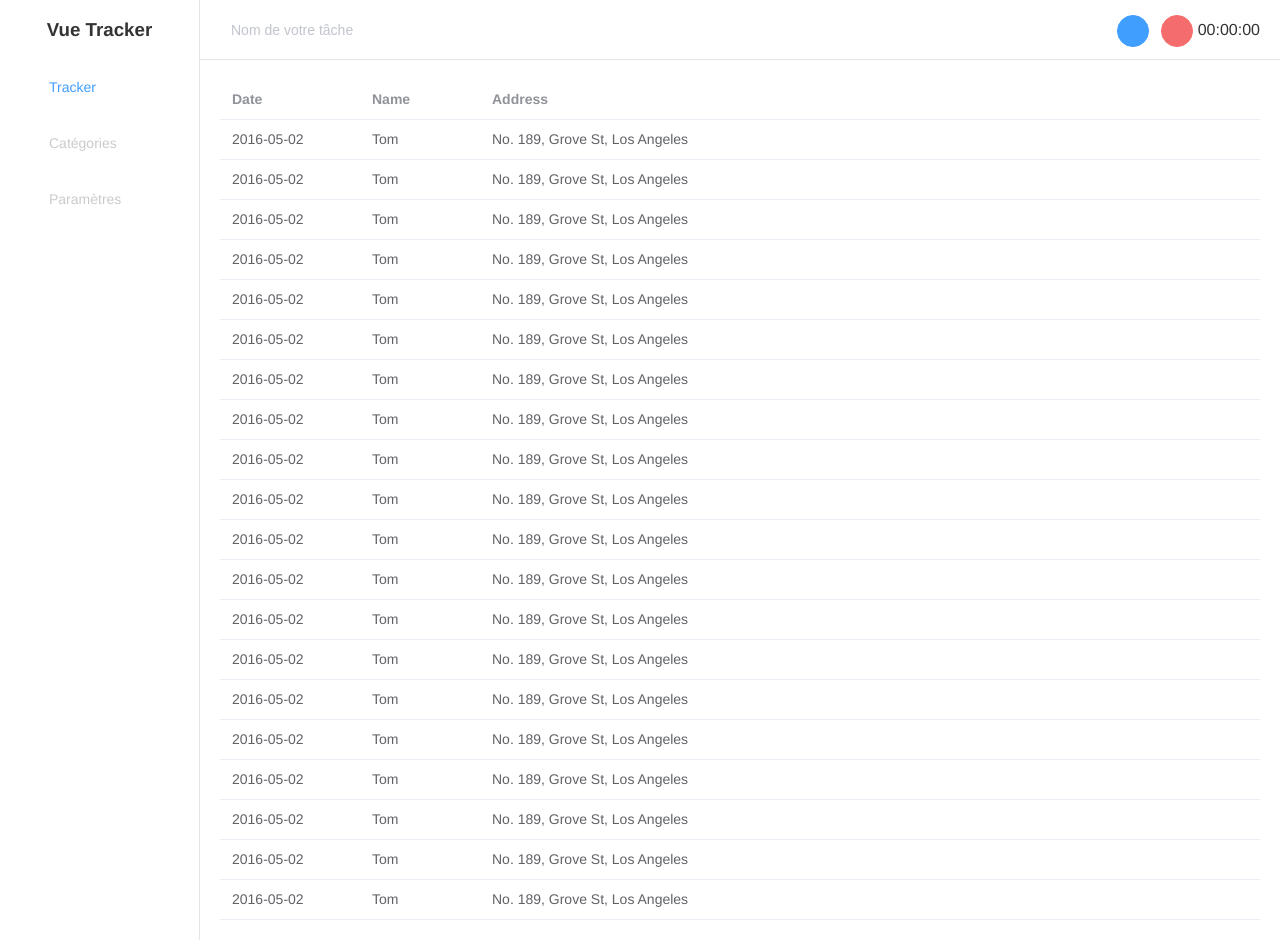
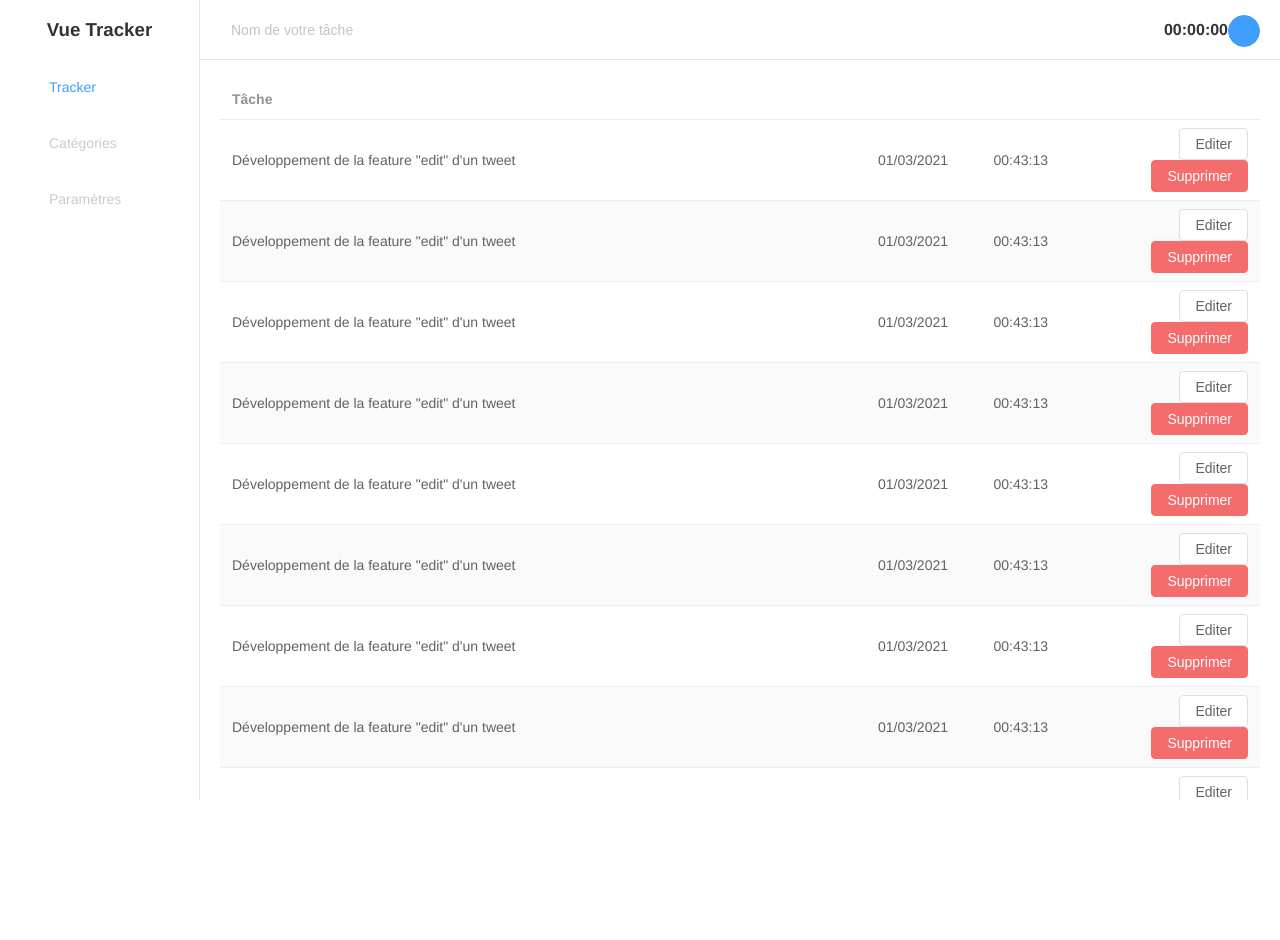
Before and after one commit to BernCell/vuetracker, a Vue app: page / in a window 1280 px wide. After the commit the page ends 800 px from the top, so only its background shows below. Built offline with nearby package versions, Linux system fonts and the light colour scheme.

Commit message:
S2-start Manipulation de components

```diff
--- a/index.html
+++ b/index.html
@@ -6,7 +6,7 @@
 
     <meta name="viewport" content="width=device-width, initial-scale=1.0" />
 
-    <title>Vite App</title>
+    <title>Vite App-Manipulation de components</title>
   </head>
 
   <body>
--- a/src/App.vue
+++ b/src/App.vue
@@ -1,28 +1,22 @@
 <template>
-<el-container>
+<el-container class="mainContainer" >
 
   <el-aside width="200px">
     <TheMenu/>
   </el-aside>
 
   <el-container>
+
     <el-header height="60px" >
-
       <TheTopTask />
-
     </el-header>
 
     <el-main>
-      <el-table :data="tableData">
-        <el-table-column prop="date" label="Date" width="140">
-        </el-table-column>
-        <el-table-column prop="name" label="Name" width="120">
-        </el-table-column>
-        <el-table-column prop="address" label="Address">
-        </el-table-column>
-      </el-table>
+      <TaskList :tasks="tasks" />
     </el-main>
+
   </el-container>
+
 </el-container>
 </template>
 
@@ -32,18 +26,22 @@
 <script>
 import TheMenu from "./components/TheMenu.vue"
 import TheTopTask from "./components/TheTopTask.vue"
+import TaskList from "./components/TaskList.vue"
+
   export default {
     components: {
       TheMenu,
-      TheTopTask },
+      TheTopTask,
+      TaskList
+      },
     data() {
-      const item = {
-        date: '2016-05-02',
-        name: 'Tom',
-        address: 'No. 189, Grove St, Los Angeles'
+      const sample = {
+        name: 'Développement de la feature "edit" d\'un tweet',
+        startTime: '01/03/2021',
+        endTime: '00:43:13',
       };
       return {
-        tableData: Array(20).fill(item)
+        tasks: Array(20).fill(sample)
       }
     }
   };
@@ -56,6 +54,11 @@
 body {margin:0}
 
 #app {
+  position: absolute;
+  top: 0;
+  left: 0;
+  bottom: 0;
+  right: 0;
   font-family: Avenir, Helvetica, Arial, sans-serif;
   -webkit-font-smoothing: antialiased;
   -moz-osx-font-smoothing: grayscale;
@@ -64,7 +67,10 @@
 
 }
 
+.mainContainer { height: 100%; }
+
 .el-aside {
+    height: 100%;
     color: #333;
     /* color:var(--el-text-color-primary); */
     /* border-right: solid 1px var(--el-menu-border-color) */
--- /dev/null
+++ b/src/components/TaskList.vue
@@ -0,0 +1,65 @@
+<template>
+
+  <el-table
+    :data="tasks"
+    stripe
+    style="width: 100%">
+
+    <el-table-column
+      prop="name"
+      label="Tâche">
+    </el-table-column>
+
+    <el-table-column
+      align="right"
+      prop="startTime"
+      label="Début et fin"
+      width="100">
+      <template #header></template>
+    </el-table-column>
+
+    <el-table-column
+      align="right"
+      prop="endTime"
+      label="Durée"
+      width="100">
+      <template #header></template>
+    </el-table-column>
+
+    <el-table-column
+      align="right"
+      label="Actions"
+      width="200">
+      <template #header></template>
+      <template #default="scope">
+        <el-button
+          size="mini"
+          @click="handleEdit(scope.$index, scope.row)">Editer</el-button>
+        <el-button
+          size="mini"
+          type="danger"
+          @click="handleDelete(scope.$index, scope.row)">Supprimer</el-button>
+      </template>
+    </el-table-column>
+
+  </el-table>
+</template>
+
+<script>
+  export default {
+    props: {
+      tasks: {
+        type: Array,
+        default: []
+      }
+    },
+    methods: {
+      handleEdit(index, row) {
+        console.log(index, row);
+      },
+      handleDelete(index, row) {
+        console.log(index, row);
+      }
+    }
+  }
+</script>
--- a/src/components/TheTopTask.vue
+++ b/src/components/TheTopTask.vue
@@ -1,16 +1,14 @@
 <template>
   <el-row>
-
     <el-col :xs="12" :span="15" :lg="18">
-             <el-input placeholder="Nom de votre tâche" v-model="taskname"></el-input>
+      <el-input @keyup.enter="toggleTask" v-model="taskname" placeholder="Nom de votre tâche" ></el-input>
     </el-col>
 
     <el-col :xs="12" :span="9" :lg="6" class="actions">
-            <el-button type="primary" icon="el-icon-video-play" circle></el-button>
-            <el-button type="danger" icon="el-icon-video-pause" circle></el-button>
-            <span> 00:00:00</span>
+      <strong>{{ currentDuration }} </strong>
+      <el-button v-if="!isTaskInProgress" @click="startTask" type="primary" icon="el-icon-video-play" circle></el-button>
+      <el-button v-else @click="stopTask" type="danger" icon="el-icon-video-pause" circle></el-button>
     </el-col>
-
   </el-row>
 </template>
 
@@ -18,9 +16,90 @@
 export default {
     data() {
         return {
-                taskname: ""
+            taskname: "",
+            isTaskInProgress: false,
+            startTime: null,
+            nowTime: null,
+            intervalEverySecond: null,
+            errorMsg: null
         }
     },
+
+    computed:{
+        currentDuration () {
+            if (this.startTime && this.nowTime) {
+                return this.durationBetweenTimestamps(this.startTime, this.nowTime)
+            } else {
+                return "00:00:00"
+            }
+        }
+    },
+   watch: {
+    isTaskInProgress (isInProgress) {
+        if (isInProgress) {
+            this.intervalEverySecond = setInterval(() => {
+                this.nowTime = Date.now()
+        }, 1000)
+        } else {
+            clearInterval(this.intervalEverySecond)
+        }
+    }
+
+    },
+
+     methods: {
+      startTask () {
+        // Vérifications
+        if (this.taskname.length === 0) {
+          this.errorMsg = "Le nom d'une tâche ne peut pas être vide"
+          return
+        } else if (this.isTaskInProgress) {
+          this.errorMsg = 'Une tâche est déjà en cours'
+          return
+        } else {
+          this.errorMsg = null
+        }
+        // Début de la tâche
+        this.isTaskInProgress = true
+        this.startTime = Date.now()
+        this.nowTime = Date.now()
+      },
+
+      stopTask () {
+        // Vérifications
+        if (!this.isTaskInProgress) {
+          this.errorMsg = "Aucune tâche n'est en cours"
+          return
+        }
+        // Envoie de la nouvelle tâche à ajouter
+        this.$emit('newTask', {
+          name: this.taskname,
+          startTime: this.startTime,
+        })
+        // Fin de la tâche
+        this.isTaskInProgress = false
+        this.errorMsg = null
+        this.nowTime = null
+        this.taskname = ''
+      },
+      toggleTask () {
+        if (this.isTaskInProgress) {
+          this.stopTask()
+        } else {
+          this.startTask()
+        }
+      },
+
+      durationBetweenTimestamps (start, end) {
+        let seconds = Math.floor((end / 1000) - (start / 1000))
+        let minutes = Math.floor(seconds / 60)
+        const hours = Math.floor(minutes / 60)
+        seconds = seconds % 60
+        minutes = minutes % 60
+        return `${String(hours).padStart(2, '0')}:${String(minutes).padStart(2, '0')}:${String(seconds).padStart(2, '0')}`
+      }
+
+    }
 
 }
 </script>
@@ -34,7 +113,7 @@
 .actions {
   text-align: right;
   padding-right: 20px;
-    span {
+  strong {
     scroll-padding-left: 20px;
   }
 }
```
Lines whose indentation alone changed are shown as unchanged.
